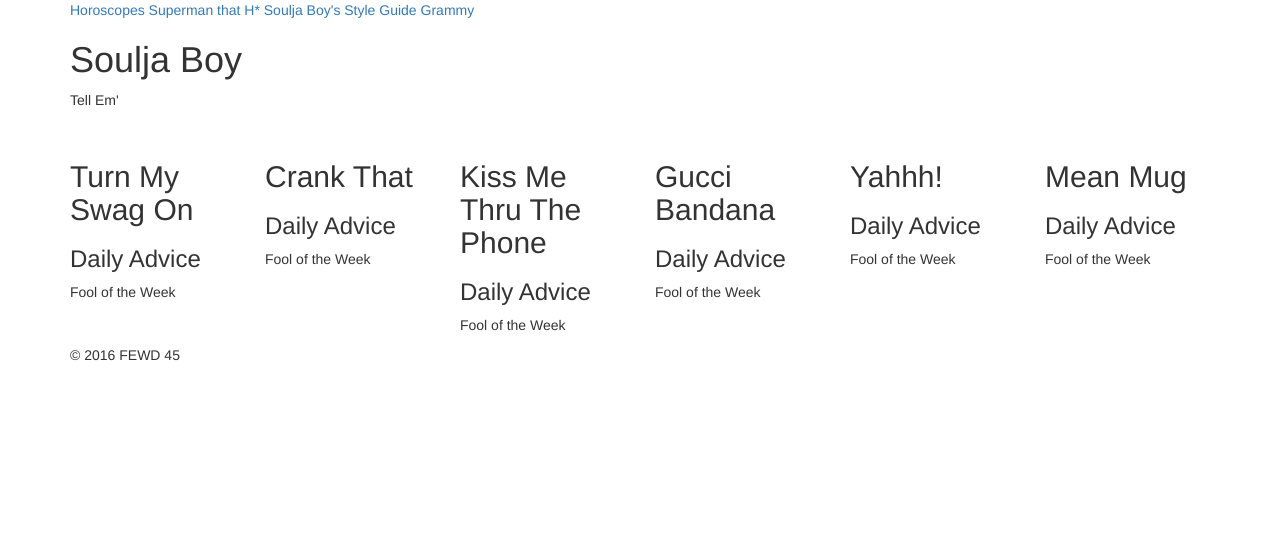
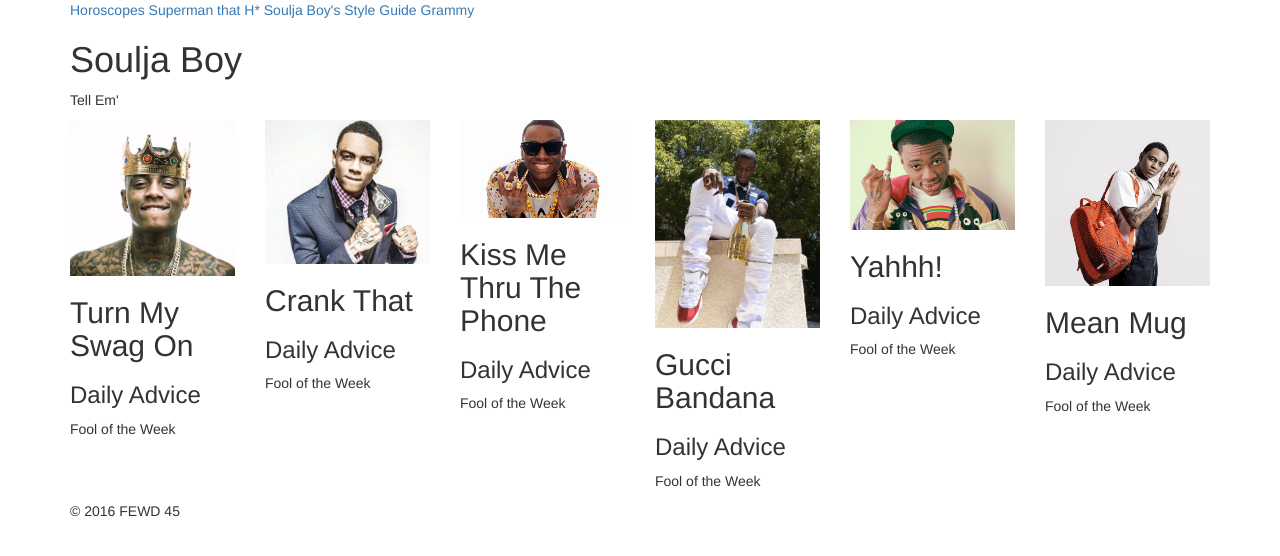
Before and after one commit to mercedesjenkins/Soulja-Boy-Tell-Em---FEWD-45-Final-Project-, a plain HTML site: page index.html in a window 1280 px wide. Drawn offline with nearby package versions, Linux system fonts and the light colour scheme; some icons are missing; a web font is replaced by a local one.

Commit message:
making pics look nice
linking images to html

```diff
--- a/css/main.css
+++ b/css/main.css
@@ -129,6 +129,13 @@ textarea {
    Navigation Styles
    ========================================================================== */
 
+
+/* ==========================================================================
+    Image Styles
+    ========================================================================== */
+  img {
+    width: 100%;
+  }
 
 /* ==========================================================================
    Footer Styles
--- a/index.html
+++ b/index.html
@@ -42,37 +42,37 @@
     <div class="advice">
      <div class="row">
         <section class="col-lg-2 col-md-4 col-sm-6 col-xs-12">
-            <img src="images/image_1.jpg" alt="">
+            <img src="img/king.jpg" alt="crown">
             <h2>Turn My Swag On</h2>
             <h3>Daily Advice</h3>
             <p>Fool of the Week</p>
         </section>
         <section class="col-lg-2 col-md-4 col-sm-6 col-xs-12">
-            <img src="images/image_2.jpg" alt="">
+            <img src="img/youcandoit.jpg" alt="whoop">
             <h2>Crank That</h2>
             <h3>Daily Advice</h3>
             <p>Fool of the Week</p>
         </section>
         <section class="col-lg-2 col-md-4 col-sm-6 col-xs-12">
-            <img src="images/image_3.jpg" alt="">
+            <img src="img/smiley.jpg" alt="smiley">
             <h2>Kiss Me Thru The Phone</h2>
             <h3>Daily Advice</h3>
             <p>Fool of the Week</p>
         </section>
         <section class="col-lg-2 col-md-4 col-sm-6 col-xs-12">
-            <img src="images/image_4.jpg" alt="">
+            <img src="img/yup.png" alt="ballin">
             <h2>Gucci Bandana</h2>
             <h3>Daily Advice</h3>
             <p>Fool of the Week</p>
         </section>
         <section class="col-lg-2 col-md-4 col-sm-6 col-xs-12">
-            <img src="images/image_5.jpg" alt="">
+            <img src="img/pinkie.jpg" alt="pinkie">
             <h2>Yahhh!</h2>
             <h3>Daily Advice</h3>
             <p>Fool of the Week</p>
         </section>
         <section class="col-lg-2 col-md-4 col-sm-6 col-xs-12">
-            <img src="images/image_6.jpg" alt="">
+            <img src="img/gotoschool.png" alt="sure">
             <h2>Mean Mug</h2>
             <h3>Daily Advice</h3>
             <p>Fool of the Week</p>
```
